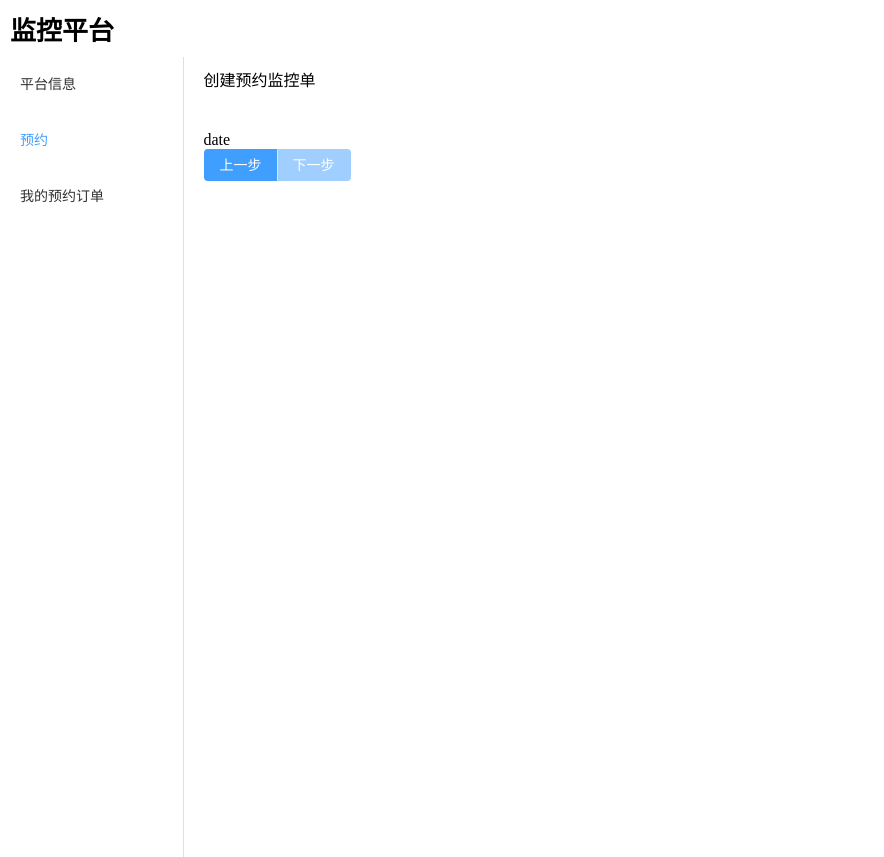
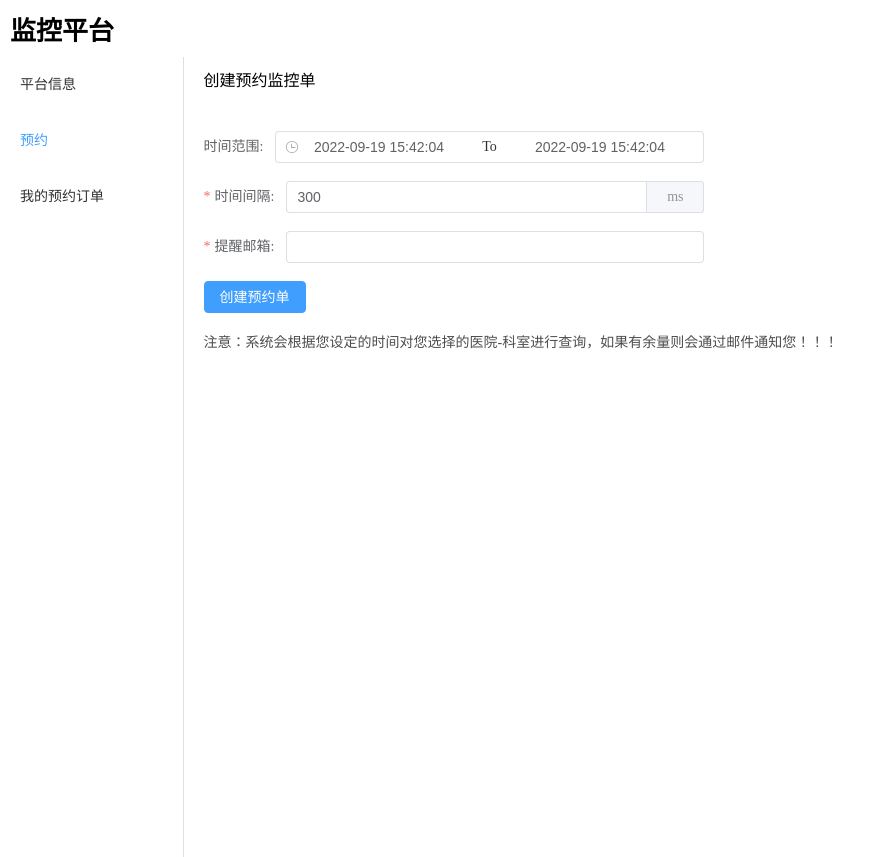
Before and after one commit to zhangzhen9799/appointed-registration, a Vue app in the folder appointed-web/: page /dashboad/hos-depart/select-date in a window 1280 px wide. Shown: the whole page, without its empty margins (0-884 px from the left). Built offline with nearby package versions, Linux system fonts and the light colour scheme.

Commit message:
预约链路完成

```diff
--- a/appointed-web/package.json
+++ b/appointed-web/package.json
@@ -19,6 +19,7 @@
     "echarts": "^5.3.3",
     "element-plus": "^2.2.17",
     "lodash": "^4.17.21",
+    "moment": "^2.29.4",
     "qrcodejs2-fix": "^0.0.1",
     "qs": "^6.11.0",
     "ua-parser-js": "^1.0.2",
--- a/appointed-web/src/api/common.js
+++ b/appointed-web/src/api/common.js
@@ -14,3 +14,14 @@ export const getHosListAPI = (params) => {
 export const getDepListByHoscodeAPI = (params) => {
   return get(`/114/get-depart-list?hoscode=${params.hoscode}`);
 };
+
+// 提交预约
+
+export const postAppointmentRecordAPI = (params) => {
+  return post('/114/add-appointment-record', params);
+};
+
+// 查询预约列表
+export const getAppointmentListAPI = (params) => {
+  return get('/114/get-appointment-list');
+};
--- a/appointed-web/src/views/appointmentList/index.vue
+++ b/appointed-web/src/views/appointmentList/index.vue
@@ -1,8 +1,59 @@
 <script setup>
+import { ref, reactive, onMounted } from "vue";
+import moment from "moment";
+import { getAppointmentListAPI } from "@/api/common.js";
+
+const appointmentList = reactive([]);
+onMounted(() => {
+  getAppointList();
+});
+
+const getAppointList = async () => {
+  const res = await getAppointmentListAPI();
+  if (res.code === 200) {
+    appointmentList.push(...res.data);
+  }
+};
+
+const timeFormat = (time) => {
+  return moment(time).format("YYYY-MM-DD hh:mm:ss");
+};
 </script>
 
 <template>
-  <div class="appoint-container">appointment-list</div>
+  <div class="appoint-container">
+    <el-table :data="appointmentList" style="width: 100%">
+      <el-table-column fixed prop="appointmentid" label="预约id" width="150" />
+      <el-table-column prop="hoscode" label="医院" width="120" />
+      <el-table-column prop="firstdepcode" label="科室" width="120" />
+      <el-table-column prop="seconddepcode" label="门诊" width="120" />
+      <el-table-column prop="starttime" label="起始时间" width="120">
+        <template v-slot:default="{ row }">
+          <div>
+            {{ timeFormat(row.starttime) }}
+          </div>
+        </template>
+      </el-table-column>
+      <el-table-column prop="endtime" label="终止时间" width="120">
+        <template v-slot:default="{ row }">
+          <div>
+            {{ timeFormat(row.endtime) }}
+          </div>
+        </template>
+      </el-table-column>
+      <el-table-column prop="interval" label="时间间隔(ms)" width="120" />
+      <el-table-column prop="receive_email" label="接收邮箱" width="120" />
+      <el-table-column prop="state" label="预约状态" />
+      <!-- <el-table-column fixed="right" label="Operations" width="120">
+        <template #default>
+          <el-button link type="primary" size="small" @click="handleClick"
+            >Detail</el-button
+          >
+          <el-button link type="primary" size="small">Edit</el-button>
+        </template>
+      </el-table-column> -->
+    </el-table>
+  </div>
 </template>
 
 <style lang="less">
--- a/appointed-web/src/views/hosAndDepInfo/index.vue
+++ b/appointed-web/src/views/hosAndDepInfo/index.vue
@@ -81,7 +81,7 @@ const nextBtnHandle = () => {
           :depInfo="depInfo"
         ></router-view>
       </transition>
-      <el-button-group>
+      <!-- <el-button-group>
         <el-button
           type="primary"
           :disabled="routeIdx <= 0"
@@ -96,7 +96,7 @@ const nextBtnHandle = () => {
         >
           下一步
         </el-button>
-      </el-button-group>
+      </el-button-group> -->
     </div>
   </div>
 </template>
--- a/appointed-web/src/views/hosAndDepInfo/selectDate.vue
+++ b/appointed-web/src/views/hosAndDepInfo/selectDate.vue
@@ -1,10 +1,122 @@
 <script setup>
 import { ref, reactive, onMounted } from "vue";
+import { useRoute, useRouter } from "vue-router";
+
+import { postAppointmentRecordAPI } from "@/api/common.js";
+
+const route = useRoute();
+const router = useRouter();
+
+const monitorSetting = reactive({
+  timeInterval: 300,
+  email: "",
+  timeRange: [new Date(), new Date()],
+});
+
+const formRules = {
+  email: [
+    {
+      required: true,
+      message: "请输入邮箱",
+      trigger: "blur",
+    },
+    {
+      type: "email",
+      message: "请输入正确邮箱",
+      trigger: ["blur", "change"],
+    },
+  ],
+  timeInterval: [
+    {
+      required: true,
+      message: "请输入时间间隔",
+      trigger: "blur",
+    },
+  ],
+};
+
+const createAppointment = async () => {
+  const params = {
+    starttime: monitorSetting.timeRange[0],
+    endtime: monitorSetting.timeRange[1],
+    hoscode: route.query.hoscode,
+    firstcode: route.query.firstcode,
+    secondcode: route.query.secondcode,
+    receiveemail: monitorSetting.email,
+    interval: monitorSetting.timeInterval,
+  };
+
+  const { data } = await postAppointmentRecordAPI(params);
+
+  if (data.success) {
+    ElMessage({
+      message: "创建成功",
+      type: "success",
+    });
+    router.push({ name: "AppointmentList" });
+  } else {
+    ElMessage({
+      message: "创建失败，请稍候重试",
+      type: "warning",
+    });
+  }
+};
 </script>
 
 <template>
-  <div>date</div>
+  <div class="date-container">
+    <div class="base-info">
+      <el-form
+        :model="monitorSetting"
+        label-position="right"
+        :rules="formRules"
+      >
+        <el-form-item label="时间范围:" prop="timeRange">
+          <el-date-picker
+            v-model="monitorSetting.timeRange"
+            type="datetimerange"
+            range-separator="To"
+            start-placeholder="Start date"
+            end-placeholder="End date"
+          />
+        </el-form-item>
+        <el-form-item label="时间间隔:" prop="timeInterval">
+          <el-input v-model.number="monitorSetting.timeInterval">
+            <template #append>ms</template>
+          </el-input>
+        </el-form-item>
+        <el-form-item label="提醒邮箱:" prop="email">
+          <el-input v-model="monitorSetting.email" />
+        </el-form-item>
+        <el-form-item>
+          <el-button type="primary" @click="createAppointment">
+            创建预约单
+          </el-button>
+        </el-form-item>
+      </el-form>
+    </div>
+
+    <div class="tips">
+      注意：系统会根据您设定的时间对您选择的医院-科室进行查询，如果有余量则会通过邮件通知您！！！
+    </div>
+  </div>
 </template>
 
 <style lang="less" scoped>
+div.date-container {
+  div.base-info-title {
+    font-size: 18px;
+    color: #333;
+    line-height: 27px;
+  }
+
+  div.tips {
+    font-size: 14px;
+    color: #4d4d4d;
+  }
+
+  .el-form {
+    width: 500px;
+  }
+}
 </style>
--- a/appointed-web/src/views/hosAndDepInfo/selectDep.vue
+++ b/appointed-web/src/views/hosAndDepInfo/selectDep.vue
@@ -1,21 +1,20 @@
 <script setup>
 import { ref, reactive, onMounted } from "vue";
 import { getDepListByHoscodeAPI } from "@/api/common.js";
+import { useRoute, useRouter } from "vue-router";
 
-const emits = defineEmits(['selectDep'])
+const emits = defineEmits(["selectDep"]);
+const route = useRoute();
+const router = useRouter();
 
-const props = defineProps({
-  hosInfo: {
-    type: Object,
-  },
-});
 onMounted(() => {
   validateHosInfoExistence();
 });
 
 const validateHosInfoExistence = () => {
-  if (props.hosInfo.code !== undefined) {
-    getDepListHandle(props.hosInfo.code);
+  console.log("route.query.hoscode", route.query.hoscode);
+  if (route.query.hoscode !== undefined) {
+    getDepListHandle(route.query.hoscode);
   } else {
     // 请先选择医院，再来选择科室
     ElMessage({
@@ -44,8 +43,15 @@ const departItemClick = (parent, child) => {
   const firstDepcode = parent.code;
   const secondDepcode = child.code;
   const name = child.name;
-  emits('selectDep', {firstDepcode, secondDepcode, name})
-
+  emits("selectDep", { firstDepcode, secondDepcode, name });
+  router.push({
+    name: "SelectDate",
+    query: {
+      hoscode: route.query.hoscode,
+      firstcode: firstDepcode,
+      secondcode: secondDepcode,
+    },
+  });
 };
 </script>
 
@@ -79,7 +85,7 @@ const departItemClick = (parent, child) => {
 }
 
 div.item-children {
-  width: 40vw;
+  width: 60vw;
   display: flex;
   flex-wrap: wrap;
   div.item-child {
--- a/appointed-web/src/views/hosAndDepInfo/selectHos.vue
+++ b/appointed-web/src/views/hosAndDepInfo/selectHos.vue
@@ -1,10 +1,12 @@
 <script setup>
 import { ref, reactive, onMounted } from "vue";
+import { useRouter } from "vue-router";
 
 import { getHosListAPI } from "@/api/common.js";
 import { Picture as IconPicture } from "@element-plus/icons-vue";
 
 const emits = defineEmits(["selectHos"]);
+const router = useRouter();
 
 const hosList = reactive([]);
 const totalCount = ref(0);
@@ -51,6 +53,12 @@ const changePageHandle = (curPageNo) => {
 
 const clickHosItem = (item, $e) => {
   emits("selectHos", item);
+  router.push({
+    name: "SelectDep",
+    query: {
+      hoscode: item.code,
+    },
+  });
 };
 </script>
 
@@ -76,7 +84,13 @@ const clickHosItem = (item, $e) => {
         @click="clickHosItem(item)"
       >
         <div class="hos-item-left">
-          <div class="hos-item-title">{{ item.name.length > 24 ? item.name.substring(0, 24) + '...' : item.name }}</div>
+          <div class="hos-item-title">
+            {{
+              item.name.length > 24
+                ? item.name.substring(0, 24) + "..."
+                : item.name
+            }}
+          </div>
           <div class="hos-item-bottom">
             <div class="hos-item-level">{{ item.levelText }}</div>
             <div class="hos-item-time">每天{{ item.openTimeText }}放号</div>
```
Also changed, not shown: 1 other file (tests, documents, lock files or other folders).
